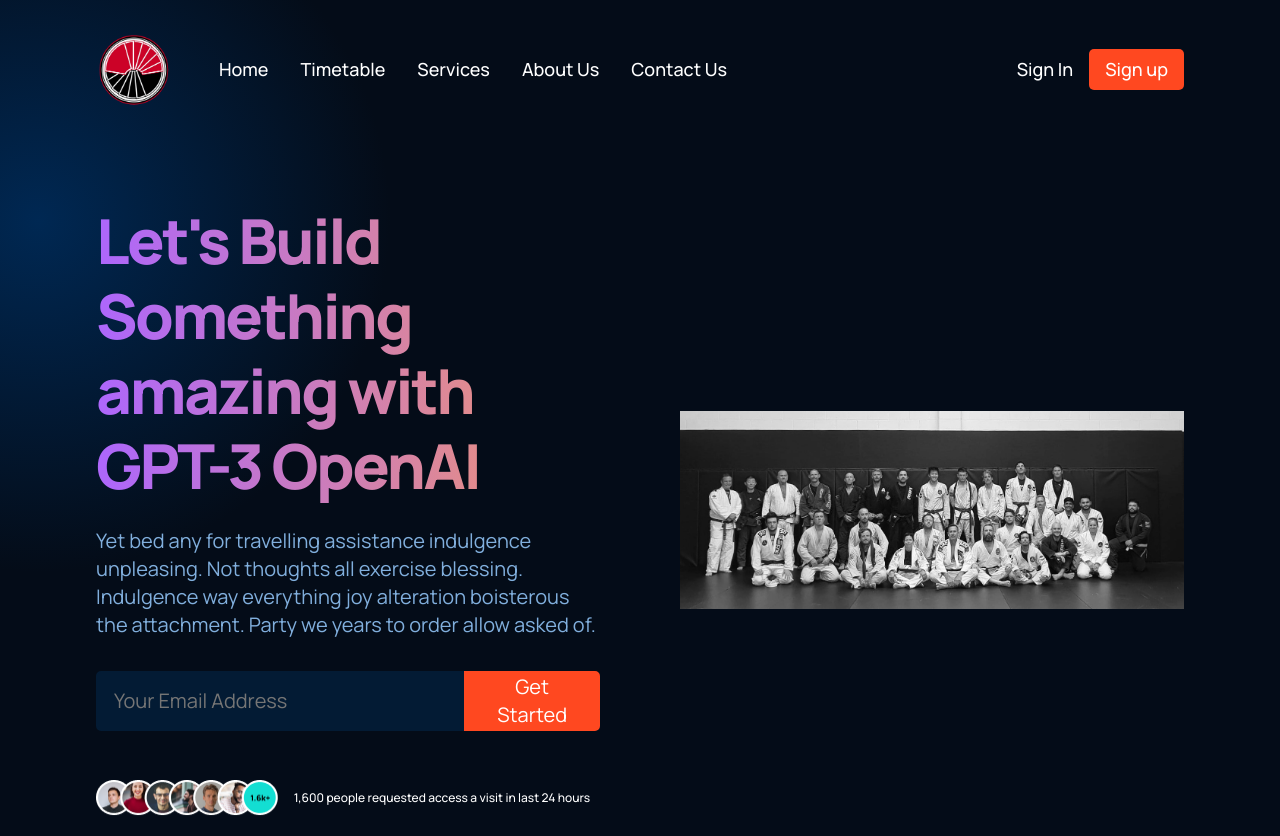
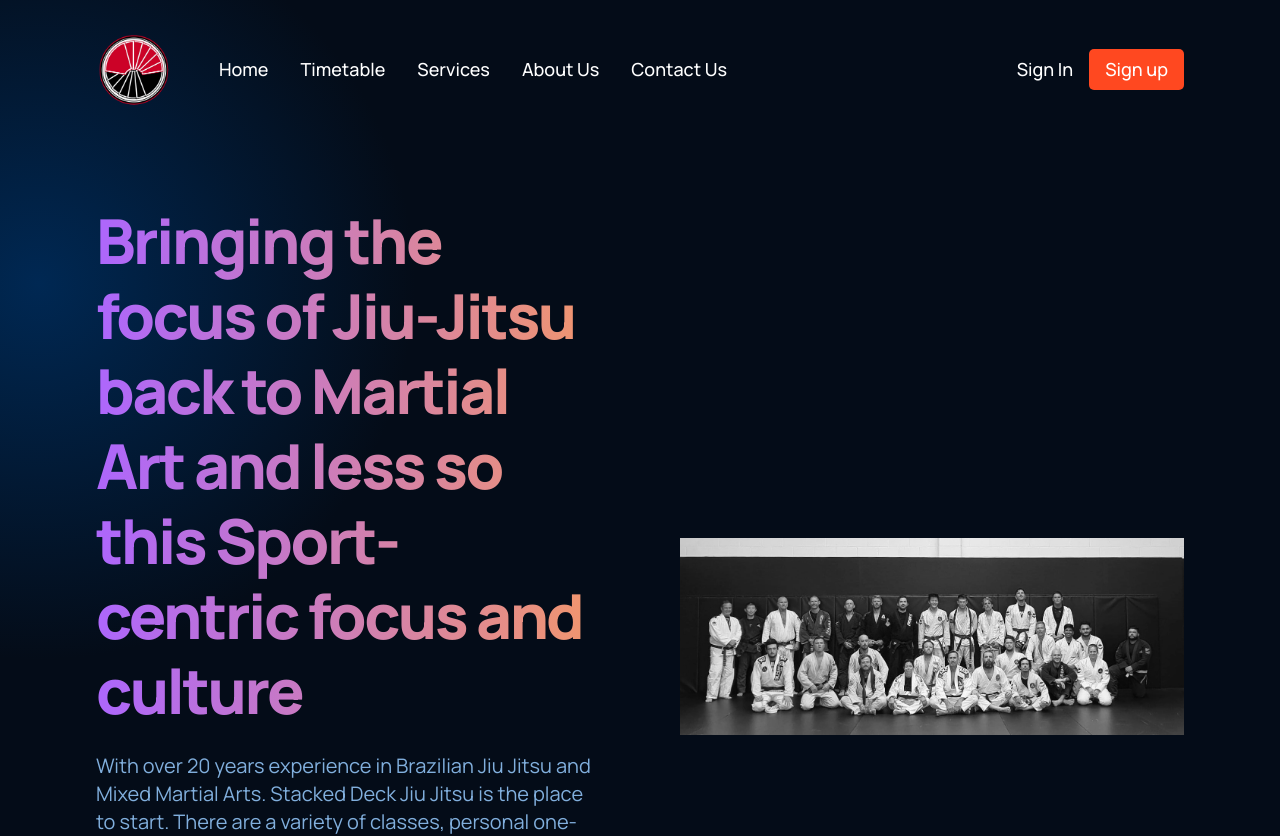
Before and after one commit to DonMMK/SDJJ-Website, a React (Create React App) app in the folder site4/: page / in a window 1280 px wide. Shown: the top 836 px of the page. Built offline with nearby package versions, Linux system fonts and the light colour scheme.

Commit message:
Update Header.jsx

```diff
--- a/site4/src/containers/header/Header.jsx
+++ b/site4/src/containers/header/Header.jsx
@@ -7,8 +7,8 @@
 const Header = () => (
   <div className="gpt3__header section__padding" id="home">
     <div className="gpt3__header-content">
-      <h1 className="gradient__text">Let&apos;s Build Something amazing with GPT-3 OpenAI</h1>
-      <p>Yet bed any for travelling assistance indulgence unpleasing. Not thoughts all exercise blessing. Indulgence way everything joy alteration boisterous the attachment. Party we years to order allow asked of.</p>
+      <h1 className="gradient__text">Bringing the focus of Jiu-Jitsu back to Martial Art and less so this Sport-centric focus and culture</h1>
+      <p>With over 20 years experience in Brazilian Jiu Jitsu and Mixed Martial Arts. Stacked Deck Jiu Jitsu is the place to start. There are a variety of classes, personal one-on-one training available and a fully functional gym set up waiting for you.</p>
 
       <div className="gpt3__header-content__input">
         <input type="email" placeholder="Your Email Address" />
```
